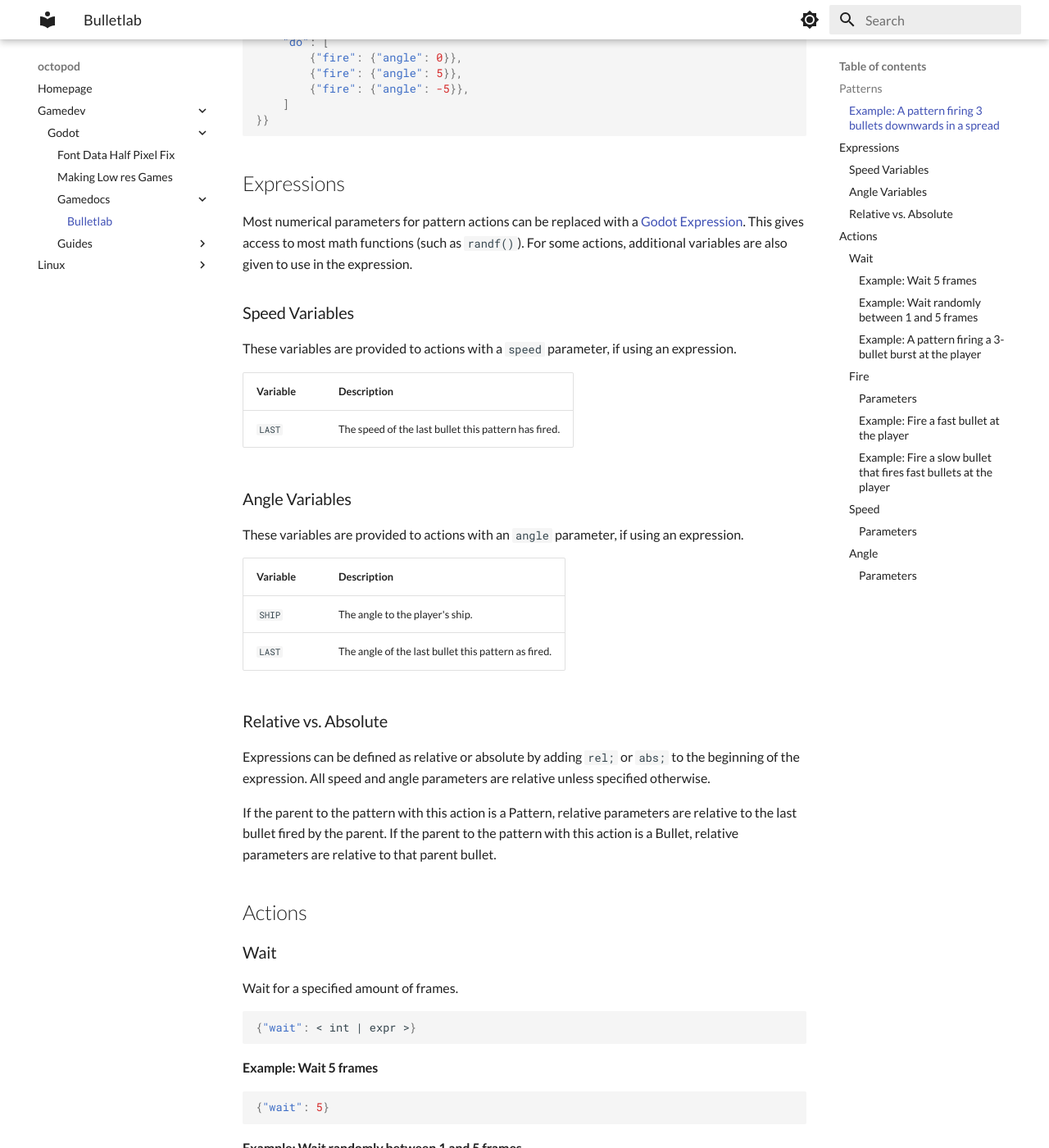
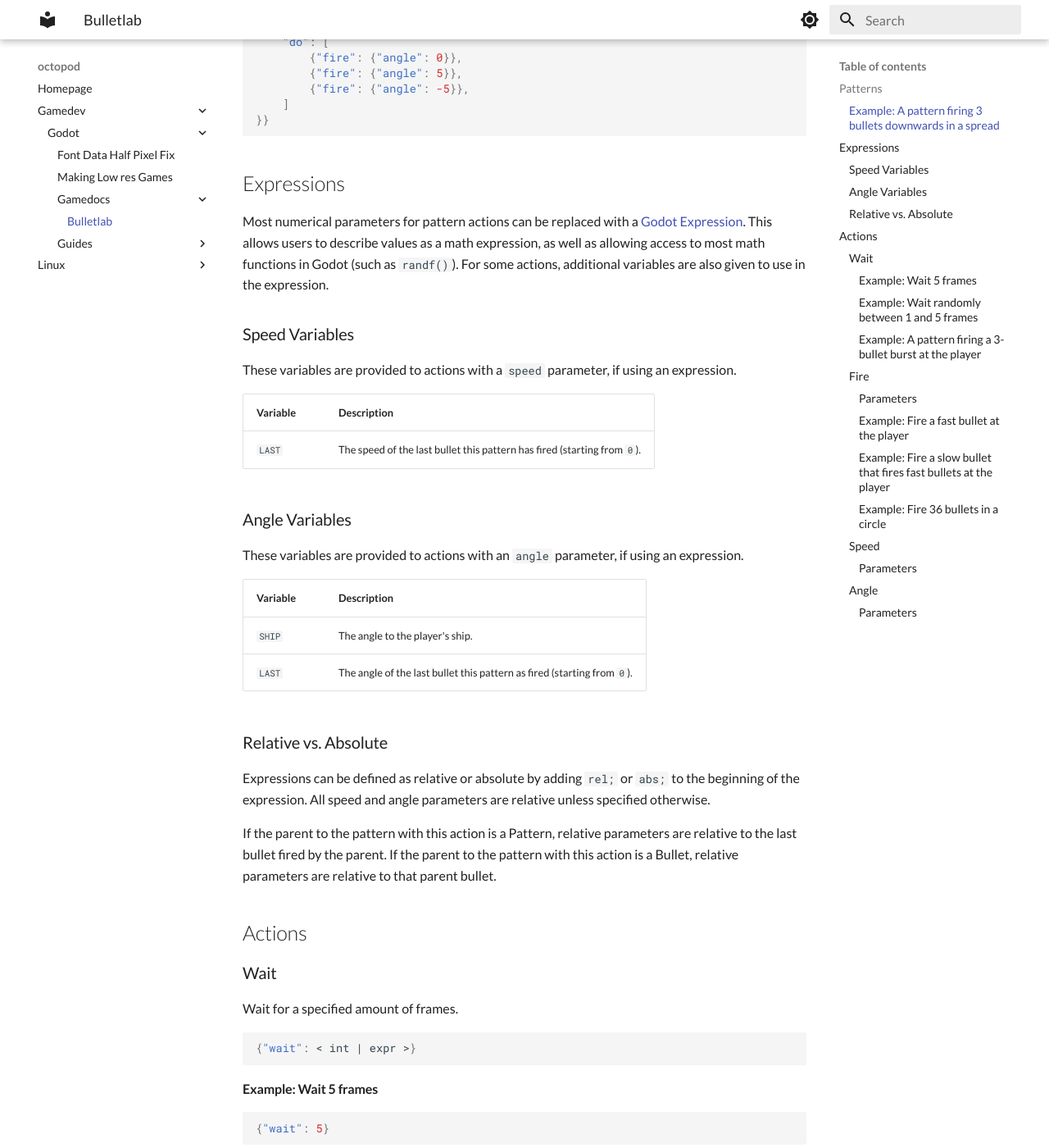
Before and after one commit to bakana808/mkdocs, an MkDocs documentation site: the page built from docs/gamedev/godot/gamedocs/bulletlab.md, in a window 1280 px wide and 1400 px high, scrolled down 965 px. Shown: the whole window at 82% size. Built offline with MkDocs 1.6.1 and Material for MkDocs 9.7.7, drawn with Linux system fonts in a browser that asks for light colours; some of the changed text lies outside the part shown.

Commit message:
vault backup: 2023-04-12 19:59:47

````diff
--- a/docs/gamedev/godot/gamedocs/bulletlab.md
+++ b/docs/gamedev/godot/gamedocs/bulletlab.md
@@ -42,7 +42,7 @@
 
 ## Expressions
 
-Most numerical parameters for pattern actions can be replaced with a [Godot Expression](https://docs.godotengine.org/en/stable/tutorials/scripting/evaluating_expressions.html). This gives access to most math functions (such as `randf()`).
+Most numerical parameters for pattern actions can be replaced with a [Godot Expression](https://docs.godotengine.org/en/stable/tutorials/scripting/evaluating_expressions.html). This allows users to describe values as a math expression, as well as allowing access to most math functions in Godot (such as `randf()`).
 For some actions, additional variables are also given to use in the expression.
 
 ### Speed Variables
@@ -51,7 +51,7 @@
 
 | Variable | Description |
 |---|---|
-| `LAST` | The speed of the last bullet this pattern has fired.
+| `LAST` | The speed of the last bullet this pattern has fired (starting from `0`).
 
 ### Angle Variables
 
@@ -60,7 +60,7 @@
 | Variable | Description |
 |---|---|
 | `SHIP` | The angle to the player's ship.
-| `LAST` | The angle of the last bullet this pattern as fired.
+| `LAST` | The angle of the last bullet this pattern as fired (starting from `0`).
 
 ### Relative vs. Absolute
 
@@ -105,7 +105,7 @@
 
 ### Fire
 
-Fires a bullet.
+Fires a bullet. This will also set the `LAST` variable in future Fire actions to allow for sequential patterns.
 
 ```json
 {"fire": {
@@ -132,6 +132,15 @@
 	"do": [
 		{"wait": 30},
 		{"fire": {"speed": "abs; 5", "angle": "SHIP"}}
+	]
+}}}
+```
+#### Example: Fire 36 bullets in a circle
+```json
+{"fire": {"speed": 1, "pattern": {
+	"repeat": 35,
+	"do": [
+		{"fire": {"angle": "LAST + 10"}}
 	]
 }}}
 ```
````
